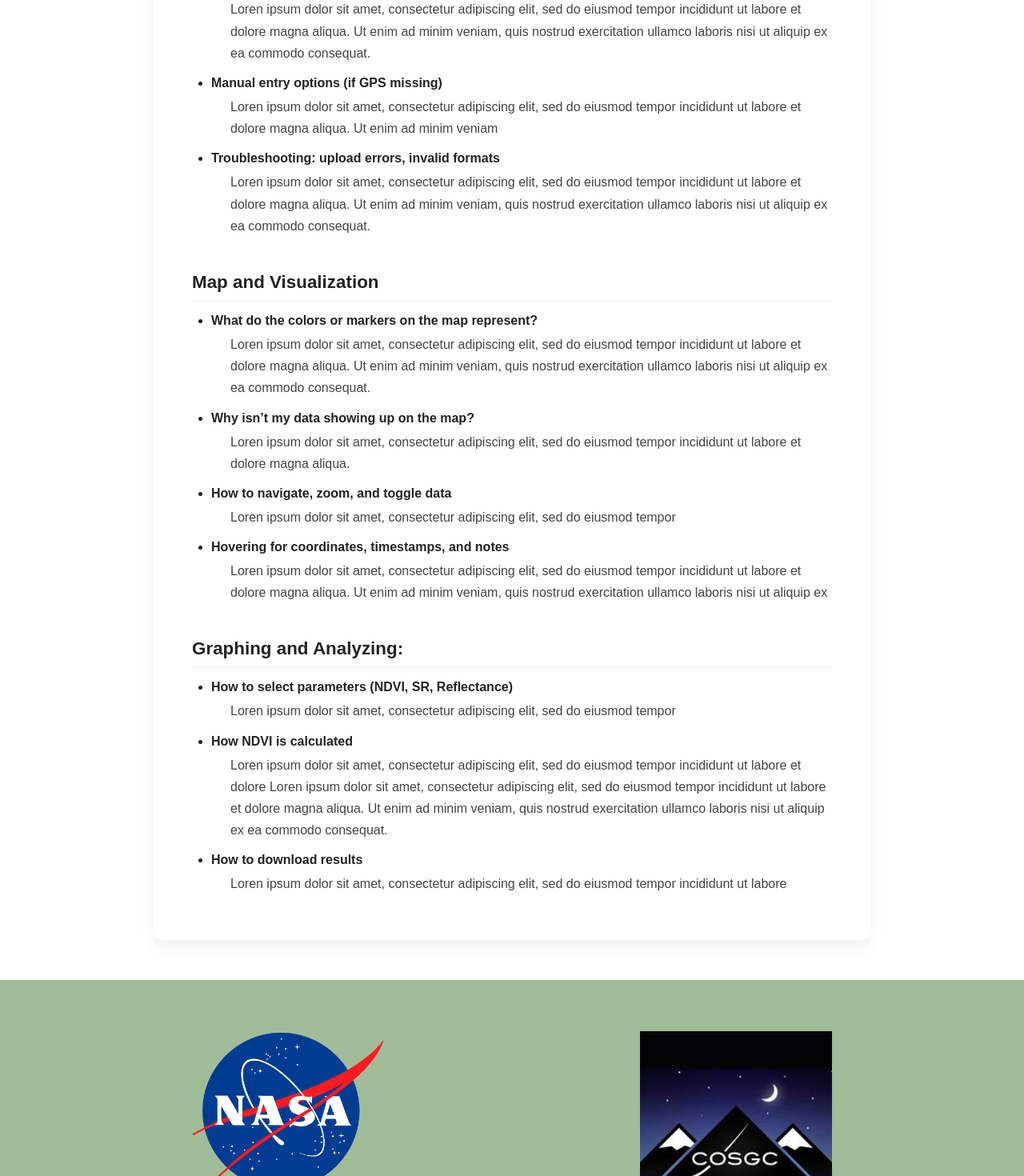
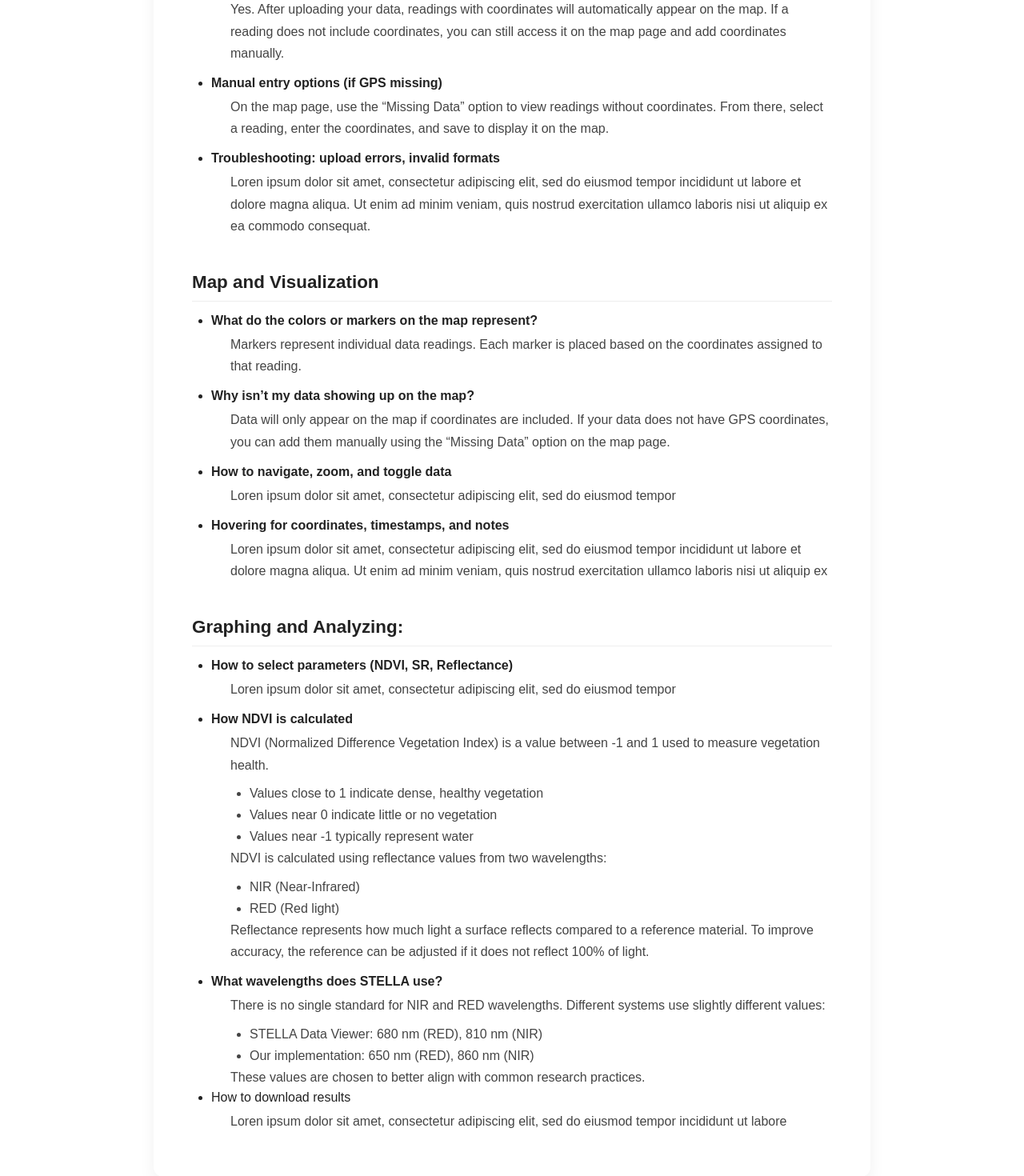
Before and after one commit to carmacuboulder-afk/Stella_OLD_Proto2, a React (Create React App) app in the folder Project Code/frontend/: page /faq in a window 1280 px wide. Shown: the part 800-2270 px from the top of the page at 80% size. Built offline with nearby package versions, Linux system fonts and the light colour scheme; no server answers.

Commit message:
reorganize

```diff
--- a/Project Code/frontend/src/css/FAQ.css
+++ b/Project Code/frontend/src/css/FAQ.css
@@ -39,7 +39,7 @@
 }
 
 /* each question */
-.faq li {
+.question {
   font-weight: 700;
   margin-top: 0.75rem;
 }
--- a/Project Code/frontend/src/pages/Docs.jsx
+++ b/Project Code/frontend/src/pages/Docs.jsx
@@ -42,31 +42,34 @@ export default function Docs() {
             <p> New to STELLA? Start by assembling your device, collecting your first dataset, and uploading it to the Data Viewer for visualization.</p>
             <p className="overview">Overview: Build → Collect → Upload → Visualize → Analyze</p>
             { /*build*/ }
-            <h2 className="title">Build: </h2>
-            <h3>What you need:</h3>
-            <ul>
-                <li>Loren ipsum dolor sit amet</li>
-                <li>Consectetur adipiscing elit</li>
-                <li>Sed do eiusmod tempor incididunt ut labore et dolore magna aliqua</li>
-            </ul>
-            <h3>Instruction:</h3>
-            <p><a href="https://science.gsfc.nasa.gov/stella/" target="_blank" rel="noopener noreferrer" >STELLA 1.1 Schematic:</a>
-                Visual reference of all circuit connections and components.</p>
-            <p><a href="https://drive.google.com/drive/folders/12wz5GZQ3PMFtpqhvHb7AVFFuGYD9Lec8?usp=drive_link" target="_blank" rel="noopener noreferrer" >Build Tutorial Videos:</a>
-                Step-by-step walkthroughs for assembling and testing the device.</p>
+            <h2 className="title">Build:</h2>
+
+            <p>To build your own STELLA device, download the <a href="https://science.gsfc.nasa.gov/stella/downloads/" target="_blank" rel="noopener noreferrer"> required files </a>
+            and follow the step-by-step build instructions.</p>
+
+            <p><a href="https://drive.google.com/drive/folders/12wz5GZQ3PMFtpqhvHb7AVFFuGYD9Lec8?usp=drive_link" target="_blank" rel="noopener noreferrer"> Build Tutorial Videos: </a>
+            Step-by-step walkthroughs to guide you through assembling and testing the STELLA 1.1 device.</p>
+
+            <p><a href="https://science.gsfc.nasa.gov/stella/" target="_blank" rel="noopener noreferrer">Learn more about STELLA: </a>
+            Visit the official NASA STELLA page for additional details and resources.</p>
+
             {/* COLLECT */}
             <h2 className="title">Collect Measurements</h2>
             <ul>
-                <li>Power on STELLA and wait for the device to finish booting.</li>
-                <li>Point the sensor at your target (canopy, soil, calibration panel).</li>
-                <li>Trigger a measurement using the button or interface specified in the build guide.</li>
-                <li>Data is saved to the SD card (and may include GPS, date, and time).</li>
+                <li><strong>Prepare for data collection:</strong> Make sure the device is charged, the time is set correctly, and gather any necessary materials (e.g., notebook, camera).</li>
+                <li><strong>Insert the microSD card:</strong> Insert the card into the back of the device until it clicks. A flashing red light indicates the device is on and the card is properly inserted.</li>
+                <li><strong>Power on the device:</strong> Press and release the power button. Wait for the welcome screen to load and the instrument table to appear.</li>
+                <li><strong>Select sampling mode:</strong> Choose your data collection method by tapping the corresponding colored circle on the touchscreen.</li>
+                <li><strong>Position the device:</strong> Hold STELLA horizontally a few inches above the target surface for accurate measurements.</li>
+                <p><strong>Note:</strong> STELLA has a 40° field of view (FoV), so the measurement area increases with distance from the target.</p>
+
             </ul>
+            <p className="note">*More information on how to use the STELLA device <a href="https://science.gsfc.nasa.gov/stella/instruments/spectral/stella-1-1/stella-1-1-quickstart-guide/" target="_blank" rel="noopener noreferrer">here</a></p>
+
             { /*upload data*/ }
-            <h2 className="title">Uploading Data: </h2>
-            <ul>
+            <h2 className="title">Uploading Data: </h2> <p className="note">*Make sure you are logged in to use this feature.</p><ul>
                 <li>Insert the SD card into your computer and select your data file.</li>
-                <li>On the Upload page, choose your STELLA version (1.1 or 1.2).</li>
+                <li>On the Upload page, choose your CSV file.</li>
                 <li>Upload the file.</li>
                 <li>If your dataset doesn’t include GPS, you can manually enter coordinates.</li>
             </ul>
--- a/Project Code/frontend/src/pages/FAQ.jsx
+++ b/Project Code/frontend/src/pages/FAQ.jsx
@@ -8,42 +8,43 @@ export default function FAQ() {
       <p className="faq-intro">Find quick solutions and helpful tips for building your STELLA device, uploading data, and exploring your measurements on the map.</p>
       <h2>General</h2>
       <ul>
-        <li>What is STELLA, and what does it do?</li>
+        <li className="question">What is STELLA, and what does it do?</li>
         <p>
           STELLA (Science and Technology Education for Land/Life Assessment) is a portable environmental sensing system developed by NASA to collect real-time data about the Earth’s surface.
           It uses advanced sensors to measure properties such as light reflectance, temperature, and other environmental conditions.
           This data helps scientists, students, and researchers better understand ecosystems, monitor environmental changes, and support climate research.
 
         </p>
-        <li>What’s the difference between STELLA 1.1 and STELLA 1.2?*</li>
+        <li className="question">What’s the difference between STELLA 1.1 and STELLA 1.2?*</li>
         <p>Consectetur adipiscing elit, sed do eiusmod tempor incididunt ut labore et dolore magna aliqua.
           Ut enim ad minim veniam, quis nostrud exercitation ullamco laboris nisi ut aliquip ex ea commodo consequat. </p>
       </ul>
       <h2>Uploading Data</h2>
       <ul>
-        <li>What file types can I upload?*</li>
+        <li className="question">What file types can I upload?*</li>
         <p>Accepted file formats (CSV, JSON, etc.)</p>
-        <li>Can I manually enter coordinates if my data doesn’t include GPS?</li>
-        <p>Loren ipsum dolor sit amet, consectetur adipiscing elit, sed do eiusmod tempor incididunt ut labore et dolore magna aliqua.
-          Ut enim ad minim veniam, quis nostrud exercitation ullamco laboris nisi ut aliquip ex ea commodo consequat. </p>
-        <li>Manual entry options (if GPS missing)</li>
-        <p>Loren ipsum dolor sit amet, consectetur adipiscing elit, sed do eiusmod tempor incididunt ut labore et dolore magna aliqua.
-          Ut enim ad minim veniam</p>
-        <li>Troubleshooting: upload errors, invalid formats</li>
+        <li className="question">Can I manually enter coordinates if my data doesn’t include GPS?</li>
+        <p>Yes. After uploading your data, readings with coordinates will automatically appear on the map.
+          If a reading does not include coordinates, you can still access it on the map page and add coordinates manually.</p>
+        <li className="question">Manual entry options (if GPS missing)</li>
+        <p>On the map page, use the “Missing Data” option to view readings without coordinates. From there, select a reading, enter the coordinates, and save to display it on the map.</p>
+        <li className="question">Troubleshooting: upload errors, invalid formats</li>
         <p>Loren ipsum dolor sit amet, consectetur adipiscing elit, sed do eiusmod tempor incididunt ut labore et dolore magna aliqua.
           Ut enim ad minim veniam, quis nostrud exercitation ullamco laboris nisi ut aliquip ex ea commodo consequat. </p>
       </ul>
 
       <h2>Map and Visualization</h2>
       <ul>
-        <li>What do the colors or markers on the map represent?</li>
-        <p>Loren ipsum dolor sit amet, consectetur adipiscing elit, sed do eiusmod tempor incididunt ut labore et dolore magna aliqua.
-          Ut enim ad minim veniam, quis nostrud exercitation ullamco laboris nisi ut aliquip ex ea commodo consequat. </p>
-        <li>Why isn’t my data showing up on the map?</li>
-        <p>Loren ipsum dolor sit amet, consectetur adipiscing elit, sed do eiusmod tempor incididunt ut labore et dolore magna aliqua. </p>
-        <li>How to navigate, zoom, and toggle data</li>
+        <li className="question">What do the colors or markers on the map represent?</li>
+        <p>Markers represent individual data readings. Each marker is placed based on the coordinates assigned to that reading.</p>
+
+        <li className="question">Why isn’t my data showing up on the map?</li>
+        <p>Data will only appear on the map if coordinates are included. If your data does not have GPS coordinates, you can add them manually using the “Missing Data” option on the map page. </p>
+
+        <li className="question"> How to navigate, zoom, and toggle data</li>
         <p>Loren ipsum dolor sit amet, consectetur adipiscing elit, sed do eiusmod tempor</p>
-        <li>Hovering for coordinates, timestamps, and notes</li>
+
+        <li className="question">Hovering for coordinates, timestamps, and notes</li>
         <p>Loren ipsum dolor sit amet, consectetur adipiscing elit, sed do eiusmod tempor incididunt ut labore et dolore magna aliqua.
           Ut enim ad minim veniam, quis nostrud exercitation ullamco laboris nisi ut aliquip ex</p>
       </ul>
@@ -51,11 +52,33 @@ export default function FAQ() {
             { /*graphing & analysing*/ }
       <h2>Graphing and Analyzing: </h2>
       <ul>
-        <li>How to select parameters (NDVI, SR, Reflectance)</li>
+        <li className="question">How to select parameters (NDVI, SR, Reflectance)</li>
         <p>Loren ipsum dolor sit amet, consectetur adipiscing elit, sed do eiusmod tempor</p>
-        <li>How NDVI is calculated</li>
-        <p>Loren ipsum dolor sit amet, consectetur adipiscing elit, sed do eiusmod tempor incididunt ut labore et dolore Loren ipsum dolor sit amet, consectetur adipiscing elit, sed do eiusmod tempor incididunt ut labore et dolore magna aliqua.
-          Ut enim ad minim veniam, quis nostrud exercitation ullamco laboris nisi ut aliquip ex ea commodo consequat.</p>
+        <li className="question">How NDVI is calculated</li>
+        <p>NDVI (Normalized Difference Vegetation Index) is a value between -1 and 1 used to measure vegetation health.
+          <ul>
+            <li>Values close to 1 indicate dense, healthy vegetation</li>
+            <li>Values near 0 indicate little or no vegetation</li>
+            <li>Values near -1 typically represent water</li>
+          </ul>
+
+          NDVI is calculated using reflectance values from two wavelengths:
+
+          <ul>
+            <li>NIR (Near-Infrared)</li>
+            <li>RED (Red light)</li>
+          </ul>
+
+          Reflectance represents how much light a surface reflects compared to a reference material. To improve accuracy, the reference can be adjusted if it does not reflect 100% of light.</p>
+        <li className="question">What wavelengths does STELLA use?</li>
+        <p>There is no single standard for NIR and RED wavelengths. Different systems use slightly different values:
+
+          <ul>
+            <li>STELLA Data Viewer: 680 nm (RED), 810 nm (NIR)</li>
+            <li>Our implementation: 650 nm (RED), 860 nm (NIR)</li>
+          </ul>
+
+          These values are chosen to better align with common research practices.</p>
         <li>How to download results</li>
         <p>Loren ipsum dolor sit amet, consectetur adipiscing elit, sed do eiusmod tempor incididunt ut labore</p>
       </ul>
--- a/Project Code/frontend/src/pages/Home.jsx
+++ b/Project Code/frontend/src/pages/Home.jsx
@@ -71,7 +71,7 @@ function Home() {
               in real time, and the page will fill in the metadata, environmental values, and spectral bands automatically.
             </p>
             <li>2. Manual File Upload</li>
-            <p>If you have data saved from an SD card or another source, you can upload the file manually. The viewer will process
+            <p>If you have data saved from an SD card or another source, you can upload the file manually. Make sure you are logged in to use this feature. The viewer will process
               the file and populate the same fields you would see during a live session. If your browser does not support the
               Web Serial API, try using Google Chrome, Microsoft Edge, or the manual upload option.
             </p>
```
